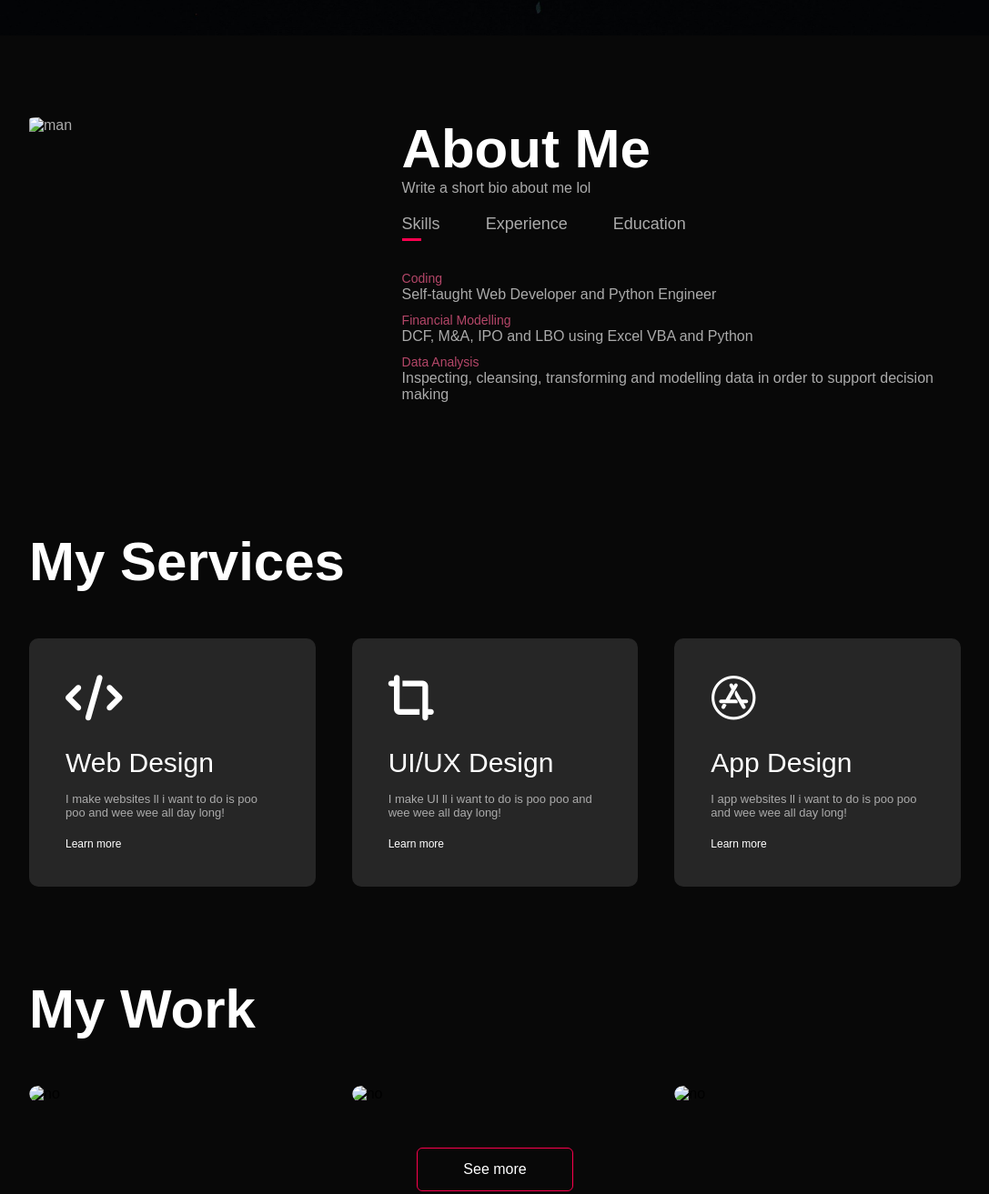
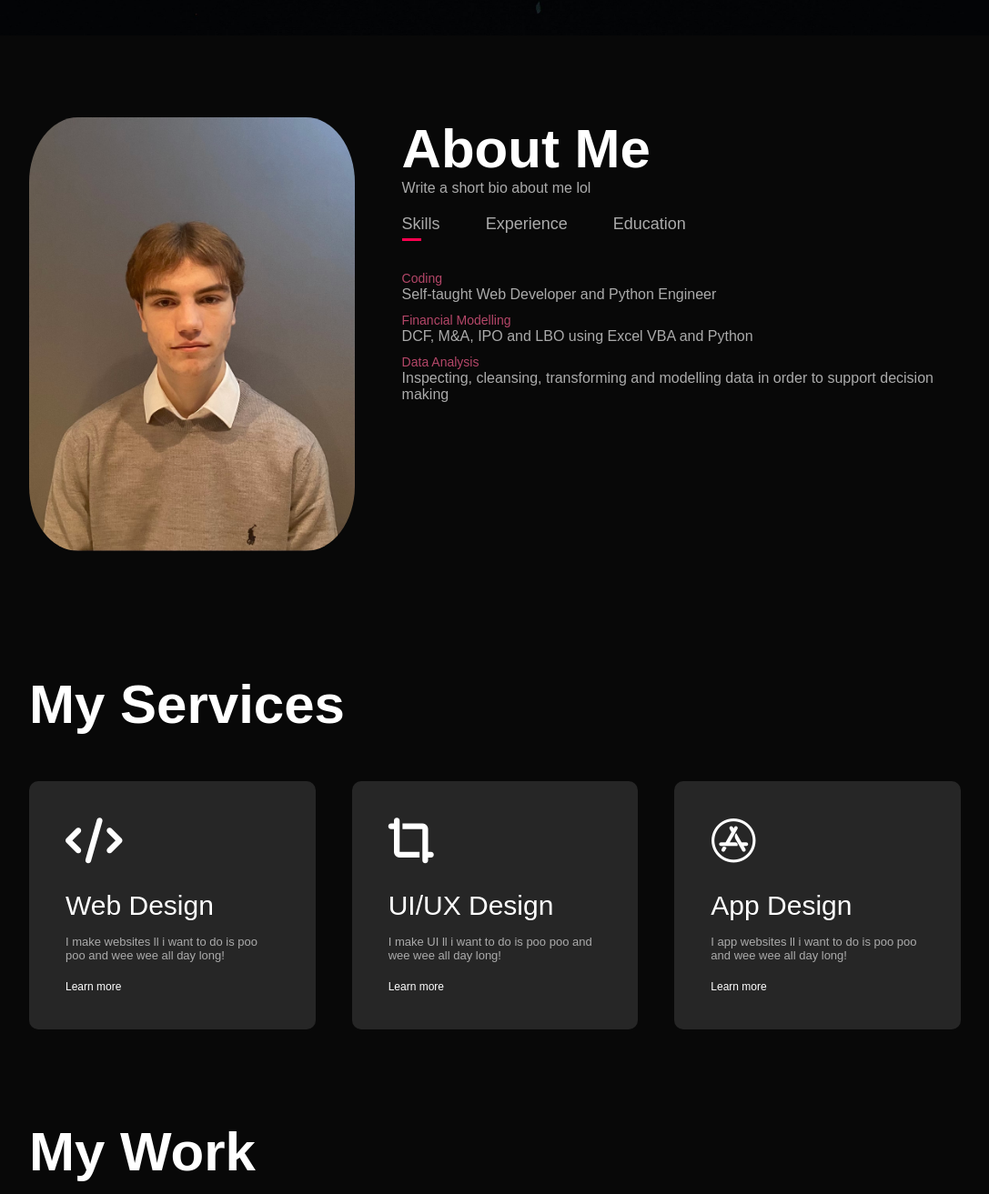
Before and after one commit to alexjones3/alexjones3.github.io, a plain HTML site: page index.html in a window 1280 px wide. Shown: the part 761-2074 px from the top of the page at 91% size, without its empty margins (96-1183 px from the left). Drawn offline with nearby package versions, Linux system fonts and the light colour scheme; files whose address does not match are found by name.

Commit message:
Update index.html

```diff
--- a/index.html
+++ b/index.html
@@ -12,7 +12,7 @@
 <div id="header">
   <div class="container">
     <nav>
-      <img src="images/signature.png" class="logo">
+      <img src="signature.png" class="logo">
       <ul id="sidemenu">
         <li><a href="#header">Home</a></li>
         <li><a href="#about">About</a></li>
@@ -34,7 +34,7 @@
   <div class="container">
     <div class="row">
       <div class="about-col-1">
-        <img src="pictures/IMG_7617_Facetune_29-01-2021-21-06-01.png" alt="man">
+        <img src="IMG_7617_Facetune_29-01-2021-21-06-01.png" alt="man">
       </div>
       <div class="about-col-2">
         <h1 class="sub-title">About Me</h1>
@@ -104,7 +104,7 @@
     <h1 class="sub-title">My Work</h1>
     <div class="work-list">
       <div class="work">
-        <img src="images/work-1.png" alt="no">
+        <img src="work-1.png" alt="no">
         <div class="layer">
           <h3>Social Media App</h3>
           <p>This is a super cool all that allows you
@@ -114,7 +114,7 @@
         </div>
       </div>
       <div class="work">
-        <img src="images/work-2.png" alt="no">
+        <img src="work-2.png" alt="no">
         <div class="layer">
           <h3>Trading App</h3>
           <p>This is a super cool all that allows you
@@ -124,7 +124,7 @@
         </div>
       </div>
       <div class="work">
-        <img src="images/work-3.png" alt="no">
+        <img src="work-3.png" alt="no">
         <div class="layer">
           <h3>Music App</h3>
           <p>This is a super cool all that allows you
```
